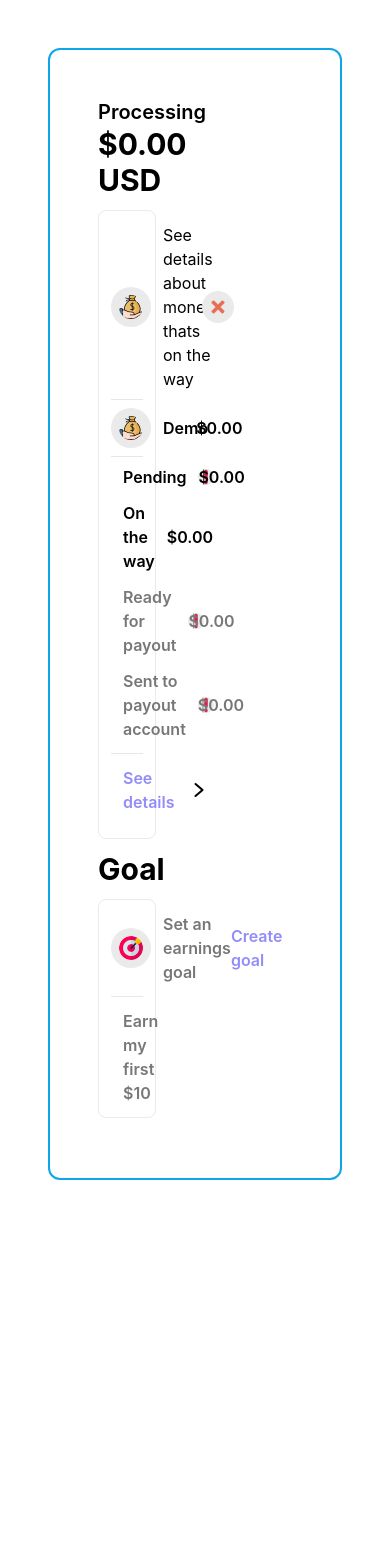
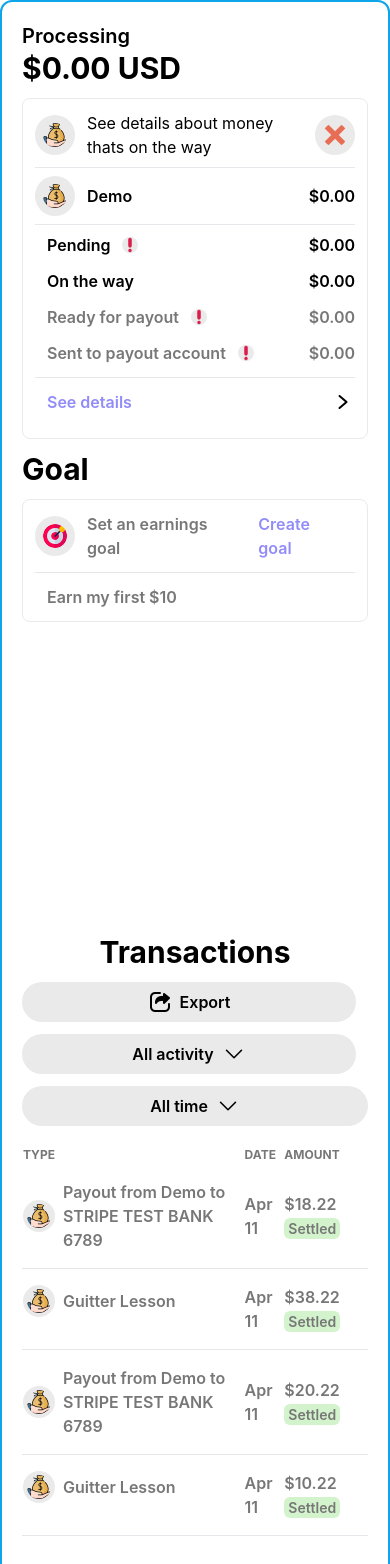
Before and after one commit to mamun-prodhan/super-admin, a React (Create React App) app: page / in a window 390 px wide. Shown: the top 1564 px of the page. Before the commit the page ends 1228 px from the top, so only its background shows below. Built offline with nearby package versions, Linux system fonts and the light colour scheme.

Commit message:
responsive completed

```diff
--- a/src/components/MoneyDashboard/MoneyDashboard.js
+++ b/src/components/MoneyDashboard/MoneyDashboard.js
@@ -6,13 +6,14 @@
 import cross from "../../assets/delete.png";
 import error from "../../assets/error.png";
 import export1 from "../../assets/export.png";
-import goal from '../../assets/goal.png';
+import goal from "../../assets/goal.png";
+import home from '../../assets/home.png';
 
 const MoneyDashboard = () => {
   return (
-    <div className="p-12">
-      <div className=" border-2 border-sky-500 rounded-xl p-12">
-        <div className="w-[30%]">
+    <div className="lg:p-12">
+      <div className=" border-2 lg:flex gap-10 border-sky-500 rounded-xl p-5 lg:p-12">
+        <div className="w-[100%] md:w-[100%] lg:w-[30%]">
           <p className="text-xl font-semibold">Processing</p>
           <h3 className="text-3xl font-bold">$0.00 USD</h3>
           {/* money details */}
@@ -97,18 +98,88 @@
                   src={goal}
                   alt=""
                 />
-                <p className="mx-3 font-semibold text-[#787777]">Set an earnings goal</p>
+                <p className="mx-3 font-semibold text-[#787777]">
+                  Set an earnings goal
+                </p>
               </div>
               <p className="mx-3 font-semibold text-[#928CF9]">Create goal</p>
             </div>
-            <hr  className="my-3"/>
+            <hr className="my-3" />
             <div>
-                <p className="mx-3 font-semibold text-[#787777]">Earn my first $10</p>
+              <p className="mx-3 font-semibold text-[#787777]">
+                Earn my first $10
+              </p>
             </div>
           </div>
         </div>
         {/* graph */}
-        <div className="w-[70%]"></div>
+        <div className="w-[100%] md:w-[100%] lg:w-[70%]">
+          {/* graph div */}
+          <div className="h-[300px]"></div>
+          {/* transaction div */}
+          <div>
+            <div className="md:flex lg:flex items-center justify-between">
+              <div>
+                <h3 className="text-3xl text-center md:text-start lg:text-start  font-bold">Transactions</h3>
+              </div>
+              <div className="md:flex lg:flex items-center">
+                <div className="flex items-center justify-center my-3 md:my-0 lg:my-0 mr-3 py-2 px-4 rounded-3xl bg-[#EAEAEA]">
+                  <img src={export1} alt="export" />
+                  <p className="ms-2 font-semibold">Export</p>
+                </div>
+                <div className="flex items-center justify-center mb-3 md:mb-0 lg:mb-0 mr-3 py-2 px-4 rounded-3xl bg-[#EAEAEA]">
+                  <p className="me-2 font-semibold">All activity</p>
+                  <img src={arrow1} alt="export" />
+                </div>
+                <div className="flex items-center justify-center mb-3 md:mb-0 lg:mb-0 py-2 px-4 rounded-3xl bg-[#EAEAEA]">
+                  <p className="me-2 font-semibold">All time</p>
+                  <img src={arrow1} alt="export" />
+                </div>
+              </div>
+            </div>
+            <div className="my-5">
+              <table className="w-[100%] font-semibold text-[#787777]">
+                <tr className="text-left text-xs md:text-sm lg:text-sm">
+                  <th>TYPE</th>
+                  <th>DATE</th>
+                  <th>AMOUNT</th>
+                </tr>
+                <tr className="border-b ">
+                  <td className="flex items-center py-4">
+                    <img className="me-2 md:me-5 lg:me-5 p-1 bg-[#EAEAEA] rounded-full" src={money} alt="" />
+                    <span>Payout from Demo to STRIPE TEST BANK 6789</span>
+                  </td>
+                  <td className="py-4">Apr 11</td>
+                  <td className="py-4"><span>$18.22</span> <span className="md:ms-5 lg:ms-5 rounded-md px-1 py-0.5 text-sm bg-[#D3F3CD]">Settled</span></td>
+                </tr>
+                <tr className="border-b ">
+                  <td className="flex items-center py-4">
+                    <img className="me-2 md:me-5 lg:me-5 p-1 bg-[#EAEAEA] rounded-full" src={money} alt="" />
+                    <span>Guitter Lesson</span>
+                  </td>
+                  <td className="py-4">Apr 11</td>
+                  <td className="py-4"><span>$38.22</span> <span className="md:ms-5 lg:ms-5 rounded-md px-1 py-0.5 text-sm bg-[#D3F3CD]">Settled</span></td>
+                </tr>
+                <tr className="border-b ">
+                  <td className="flex items-center py-4">
+                    <img className="me-2 md:me-5 lg:me-5 p-1 bg-[#EAEAEA] rounded-full" src={money} alt="" />
+                    <span>Payout from Demo to STRIPE TEST BANK 6789</span>
+                  </td>
+                  <td className="py-4">Apr 11</td>
+                  <td className="py-4"><span>$20.22</span> <span className="md:ms-5 lg:ms-5 rounded-md px-1 py-0.5 text-sm bg-[#D3F3CD]">Settled</span></td>
+                </tr>
+                <tr className="border-b ">
+                  <td className="flex items-center py-4">
+                    <img className="me-2 md:me-5 lg:me-5 p-1 bg-[#EAEAEA] rounded-full" src={money} alt="" />
+                    <span>Guitter Lesson</span>
+                  </td>
+                  <td className="py-4">Apr 11</td>
+                  <td className="py-4"><span>$10.22</span> <span className="md:ms-5 lg:ms-5 rounded-md px-1 py-0.5 text-sm bg-[#D3F3CD]">Settled</span></td>
+                </tr>
+              </table>
+            </div>
+          </div>
+        </div>
       </div>
     </div>
   );
```
